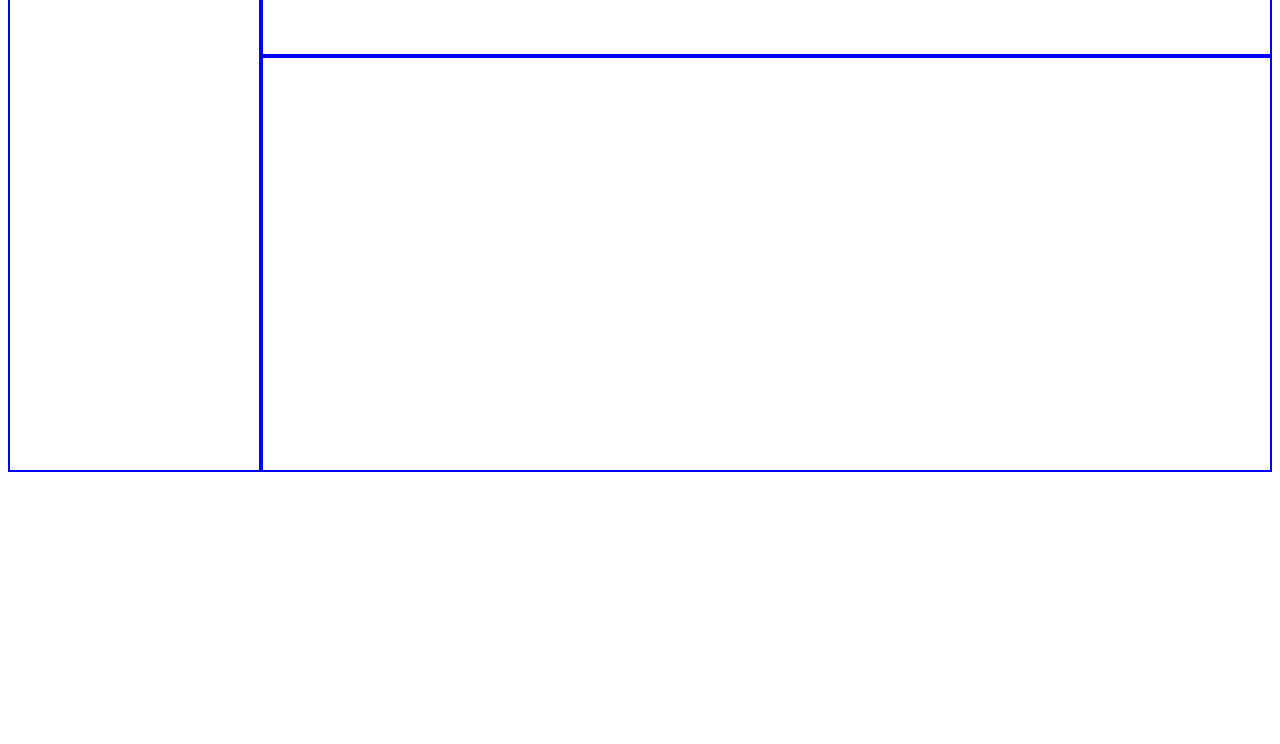
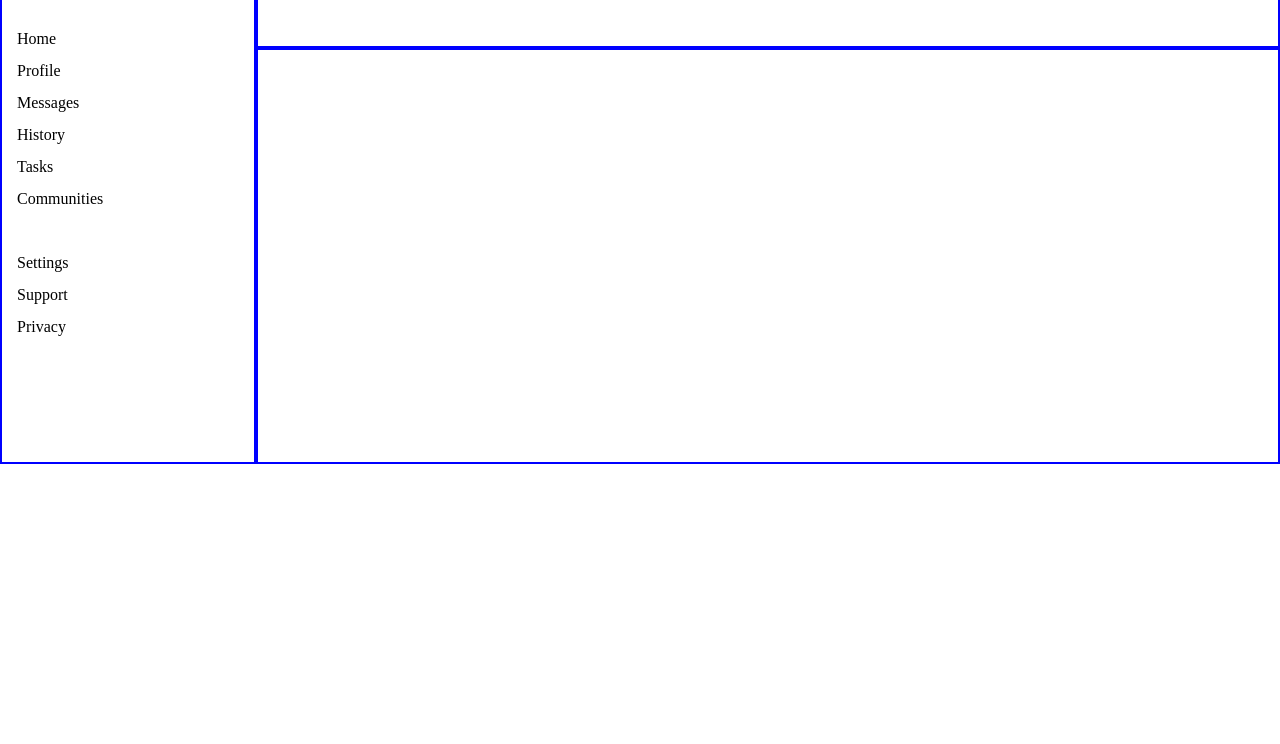
Before and after one commit to Kreoniz/admin-dashboard, a plain HTML site: page index.html in a window 1280 px wide. Shown: the part 56-800 px from the top of the page. Drawn offline with Linux system fonts and the light colour scheme.

Commit message:
Build a dashboard layout

```diff
--- a/index.html
+++ b/index.html
@@ -8,8 +8,45 @@
 </head>
 <body>
     <div class="dashboard">
-        <div class="sidebar"></div>
+        <div class="sidebar">
+            <h1 class="header">Dashboard</h1>
+
+            <ul class="navigation">
+                <li>
+                    <p>Home</p>
+                </li>
+                <li>
+                    <p>Profile</p>
+                </li>
+                <li>
+                    <p>Messages</p>
+                </li>
+                <li>
+                    <p>History</p>
+                </li>
+                <li>
+                    <p>Tasks</p>
+                </li>
+                <li>
+                    <p>Communities</p>
+                </li>
+            </ul>
+
+            <ul class="help">
+                <li>
+                    <p>Settings</p>
+                </li>
+                <li>
+                    <p>Support</p>
+                </li>
+                <li>
+                    <p>Privacy</p>
+                </li>
+            </ul>
+        </div>
+
         <div class="header"></div>
+
         <div class="main"></div>
     </div>
 </body>
--- /dev/null
+++ b/reset.css
@@ -0,0 +1,48 @@
+/* http://meyerweb.com/eric/tools/css/reset/
+   v2.0 | 20110126
+   License: none (public domain)
+*/
+
+html, body, div, span, applet, object, iframe,
+h1, h2, h3, h4, h5, h6, p, blockquote, pre,
+a, abbr, acronym, address, big, cite, code,
+del, dfn, em, img, ins, kbd, q, s, samp,
+small, strike, strong, sub, sup, tt, var,
+b, u, i, center,
+dl, dt, dd, ol, ul, li,
+fieldset, form, label, legend,
+table, caption, tbody, tfoot, thead, tr, th, td,
+article, aside, canvas, details, embed,
+figure, figcaption, footer, header, hgroup,
+menu, nav, output, ruby, section, summary,
+time, mark, audio, video {
+	margin: 0;
+	padding: 0;
+	border: 0;
+	font-size: 100%;
+	font: inherit;
+	vertical-align: baseline;
+}
+/* HTML5 display-role reset for older browsers */
+article, aside, details, figcaption, figure,
+footer, header, hgroup, menu, nav, section {
+	display: block;
+}
+body {
+	line-height: 1;
+}
+ol, ul {
+	list-style: none;
+}
+blockquote, q {
+	quotes: none;
+}
+blockquote:before, blockquote:after,
+q:before, q:after {
+	content: '';
+	content: none;
+}
+table {
+	border-collapse: collapse;
+	border-spacing: 0;
+}
--- a/style.css
+++ b/style.css
@@ -1,3 +1,5 @@
+@import url("./reset.css");
+
 .dashboard > div {
     min-width: 100px;
     min-height: 100px;
@@ -11,6 +13,24 @@
     grid-template-rows: 1fr 4fr;
 }
 
+/* sidebar */
+
 .sidebar {
     grid-row: 1 / 3;
+
+    padding: 15px;
+
+    display: grid;
+    align-content: start;
+    row-gap: 3rem;
 }
+
+.header {
+    font-size: 1.4rem;
+}
+
+.navigation,
+.help {
+    display: grid;
+    row-gap: 1rem;
+}
```
